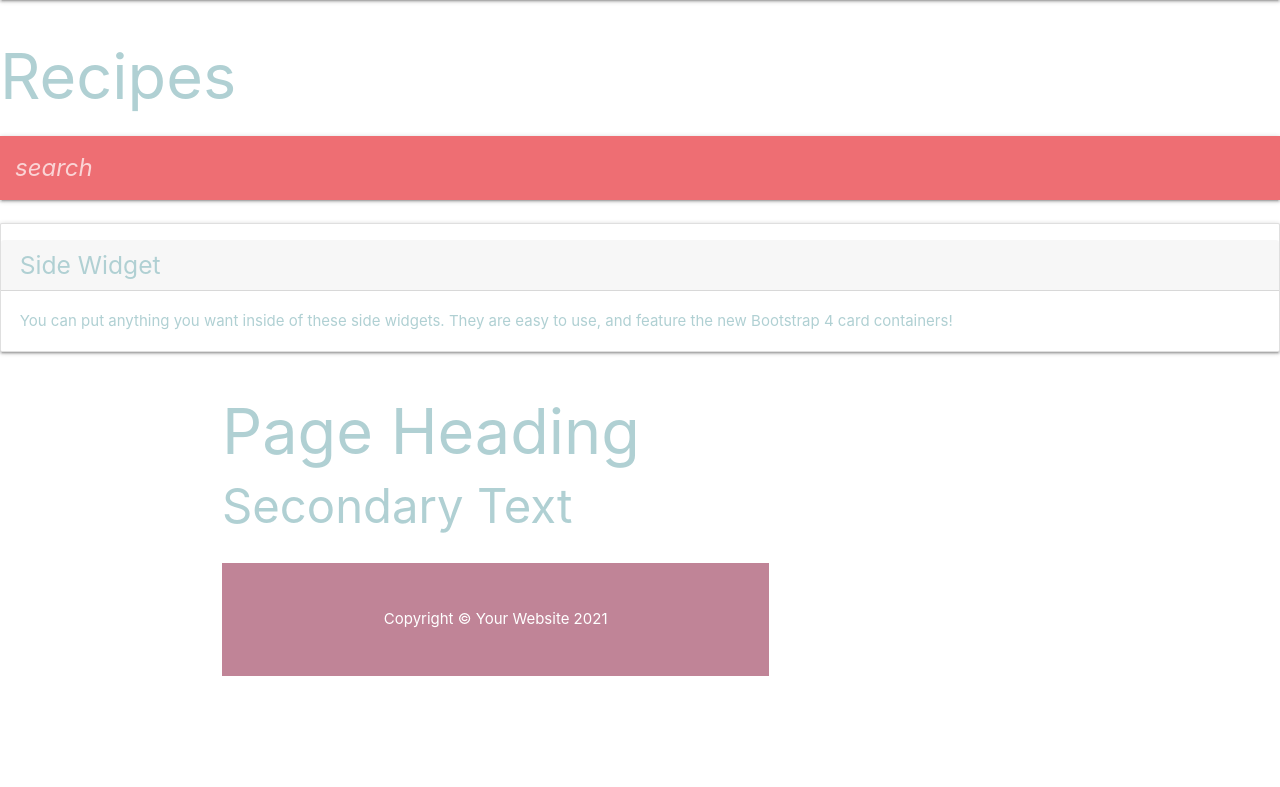
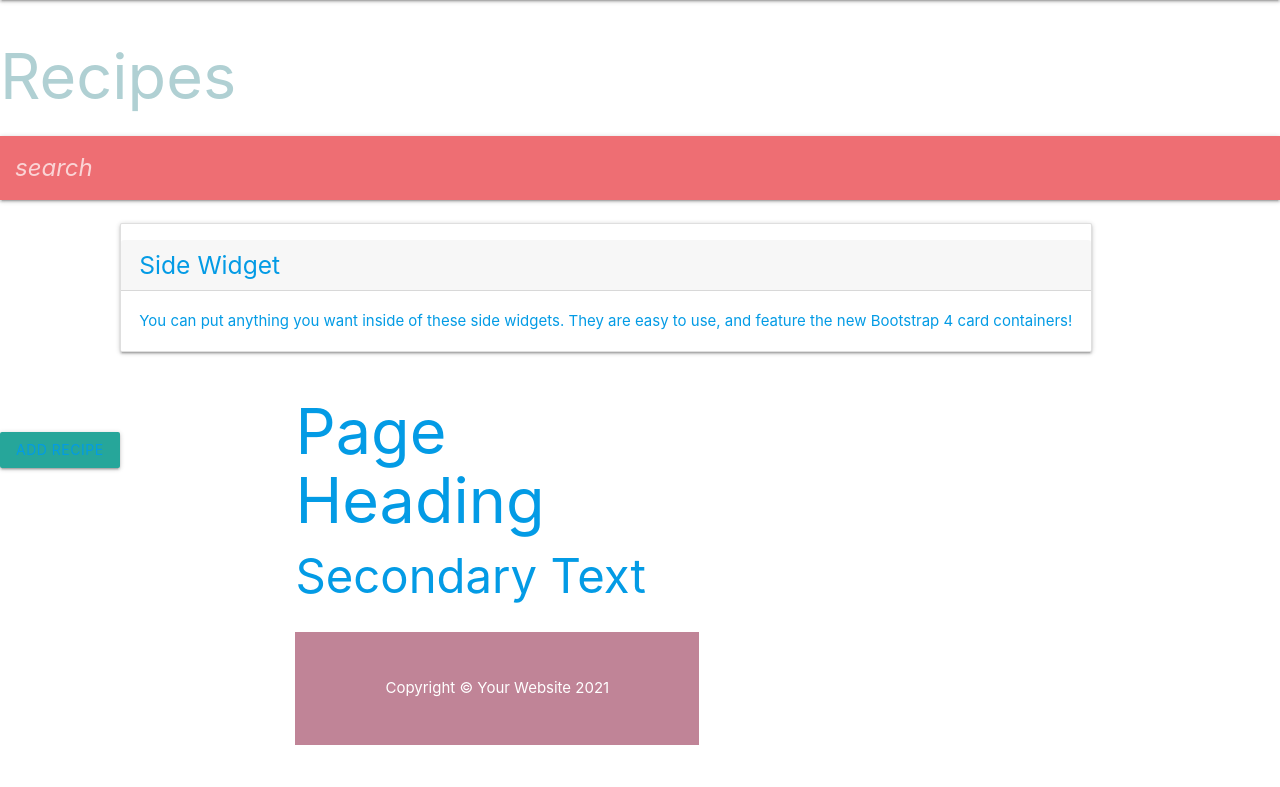
Before and after one commit to cfff226/pudding-recipe-final, a Flask app: page /recipes in a window 1280 px wide. Shown: the part 64-851 px from the top of the page. Before the commit the page ends 740 px from the top, so only its background shows below. Run offline with Flask 2, Linux system fonts and the light colour scheme; some libraries are stand-ins or nearby versions.

Commit message:
Add card and button for add_recipe to display in recipes page

```diff
--- a/templates/recipes.html
+++ b/templates/recipes.html
@@ -14,8 +14,10 @@
     </div>
 </nav>
 <!-- Button to create new recipe -->
-
-
+<div class="card-action">
+    <button class="btn waves-effect waves-light"> <a href="{{ url_for('add_recipe') }}" type="submit" name="action">ADD
+            RECIPE
+    </button>
     <!-- Display all dessert recipes -->
 
 
```
Lines whose indentation alone changed are shown as unchanged.
